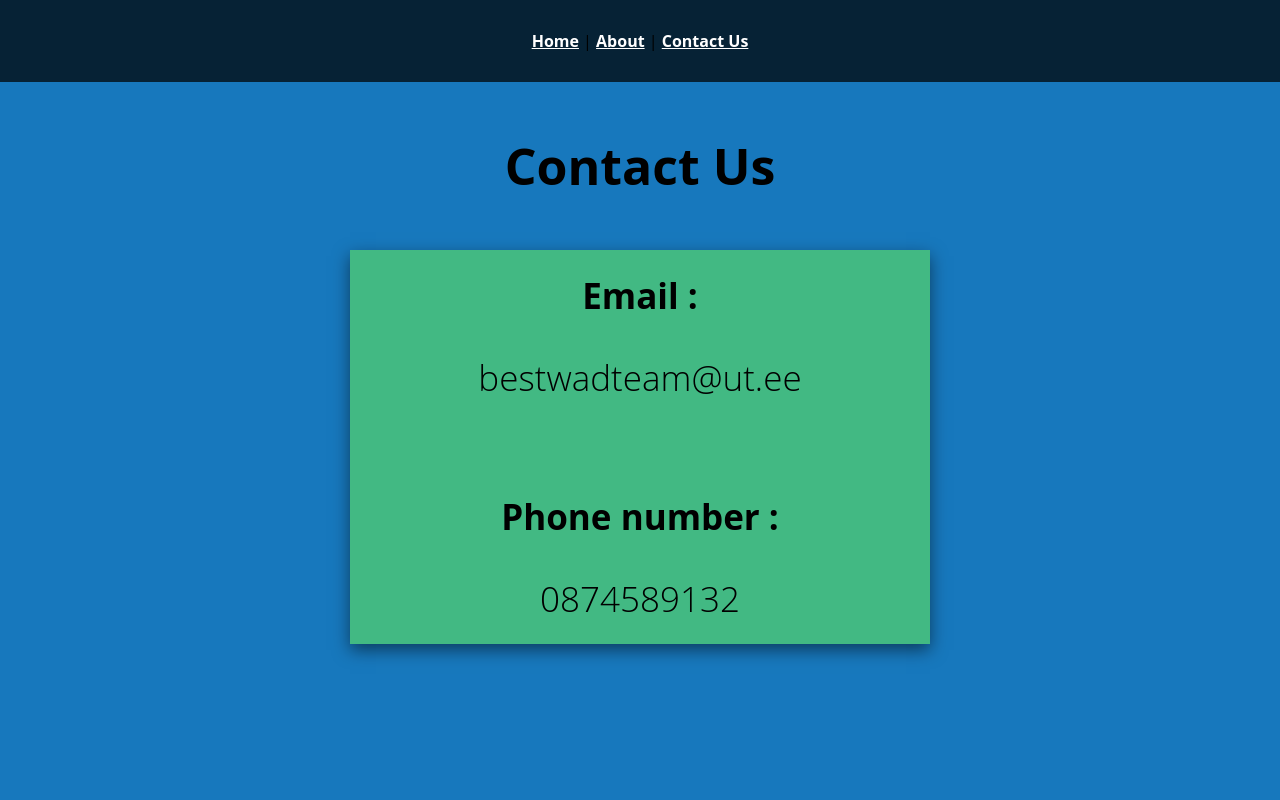
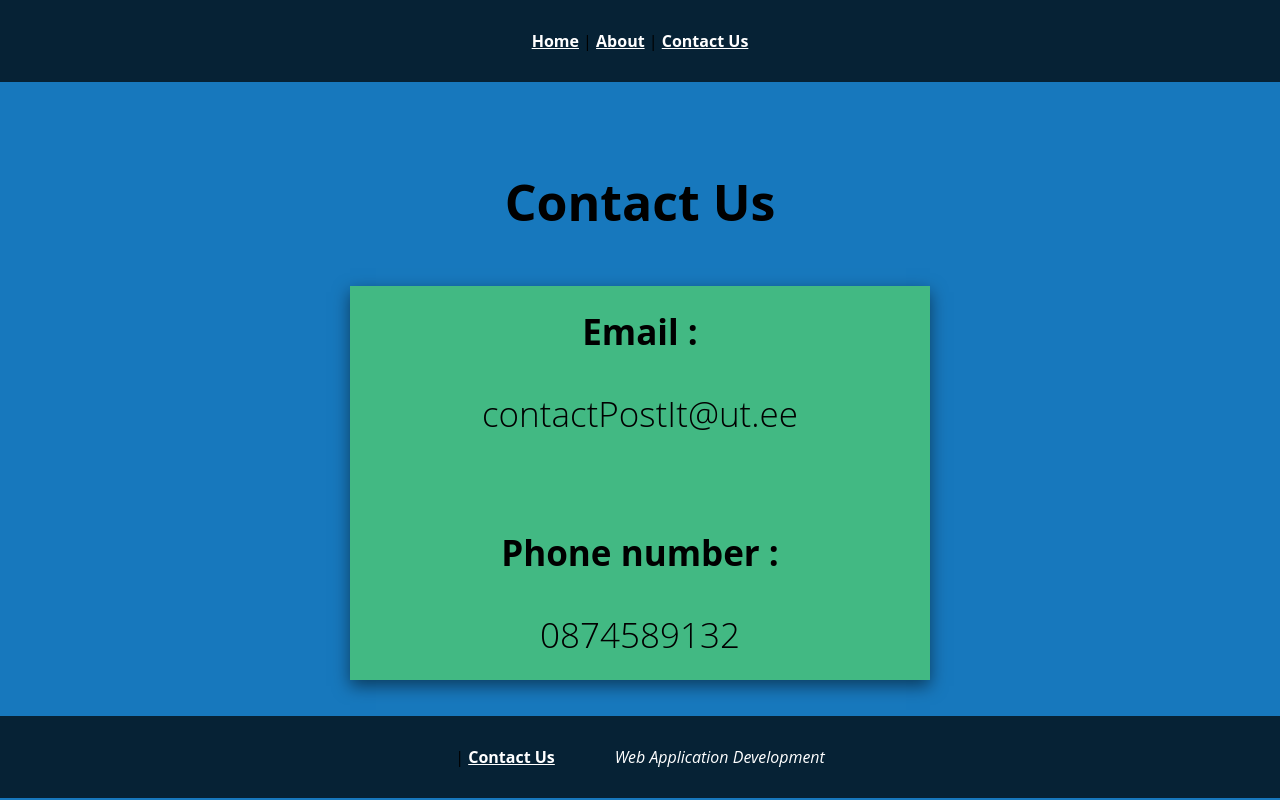
Before and after one commit to remimata/Homework3, a Vue app: page /contact in a window 1280 px wide. Built offline with nearby package versions, Linux system fonts and the light colour scheme; no server answers.

Commit message:
! Due to GIT problems this commit contains the Jan Efendioglu's code and come from Aurélien Roberfroid's computer

```diff
--- a/src/App.vue
+++ b/src/App.vue
@@ -2,13 +2,16 @@
   <div id="app">
      <Header/>
      <router-view />
+     <Footer/>
   </div>
 </template>
 <script>
 import Header from "./components/Header.vue"
+import Footer from "./components/Footer.vue"
 export default {
   components: {
     Header,
+    Footer,
   },
   created: function () {
     this.$store.commit("SetPosts");
--- /dev/null
+++ b/src/components/Footer.vue
@@ -0,0 +1,52 @@
+<template>
+  <div class="component">
+    <div id="nav">|
+      <router-link to="/Contact">Contact Us</router-link>
+    </div>
+    <div id="info">
+        Web Application Development
+    </div>
+
+  </div>
+</template>
+
+<script>
+export default {
+  name: "Footer",
+};
+</script>
+
+<style lang="scss" scoped>
+.component{
+    bottom:0;
+    display:flex;
+    justify-content:center;
+    width:100%;
+    background-color: rgba(0, 0, 0, 0.719);
+}
+#app {
+  font-family: Avenir, Helvetica, Arial, sans-serif;
+  -webkit-font-smoothing: antialiased;
+  -moz-osx-font-smoothing: grayscale;
+  text-align: center;
+  color: #2c3e50;
+}
+
+#nav {
+  padding: 30px;
+
+  a {
+    font-weight: bold;
+    color: #ffffff;
+
+    &.router-link-exact-active {
+      color: #42b983;
+    }
+  }
+}
+#info {
+     padding: 30px;
+    color: #ffffff;
+    font-style: italic;
+}
+</style>
--- a/src/views/About.vue
+++ b/src/views/About.vue
@@ -34,6 +34,11 @@ export default {
 }
 </script>
 <style lang="scss" scoped>
+.about
+{
+  //display: flex;
+}
+
 #title
 {
   text-align: center;
--- a/src/views/ContactUs.vue
+++ b/src/views/ContactUs.vue
@@ -2,7 +2,7 @@
   <div id = 'contactUs'>
     <p id = 'title'>Contact Us</p>
     <div id = 'frame'>
-      <br><p class = 'type_mail'>Email : </p><p class = 'mail'> bestwadteam@ut.ee</p>
+      <br><p class = 'type_mail'>Email : </p><p class = 'mail'> contactPostIt@ut.ee</p>
       <br><p class = 'type_phone'>Phone number : </p><p class = 'phone'> 0874589132</p><br>
     </div>
   </div>
@@ -15,6 +15,12 @@ export default {
 </script>
 
 <style lang="scss" scoped>
+#contactUs
+{
+  display: flex;
+  flex-direction: column;
+  margin: 36px;
+}
 #title
 {
   text-align: center;
```
